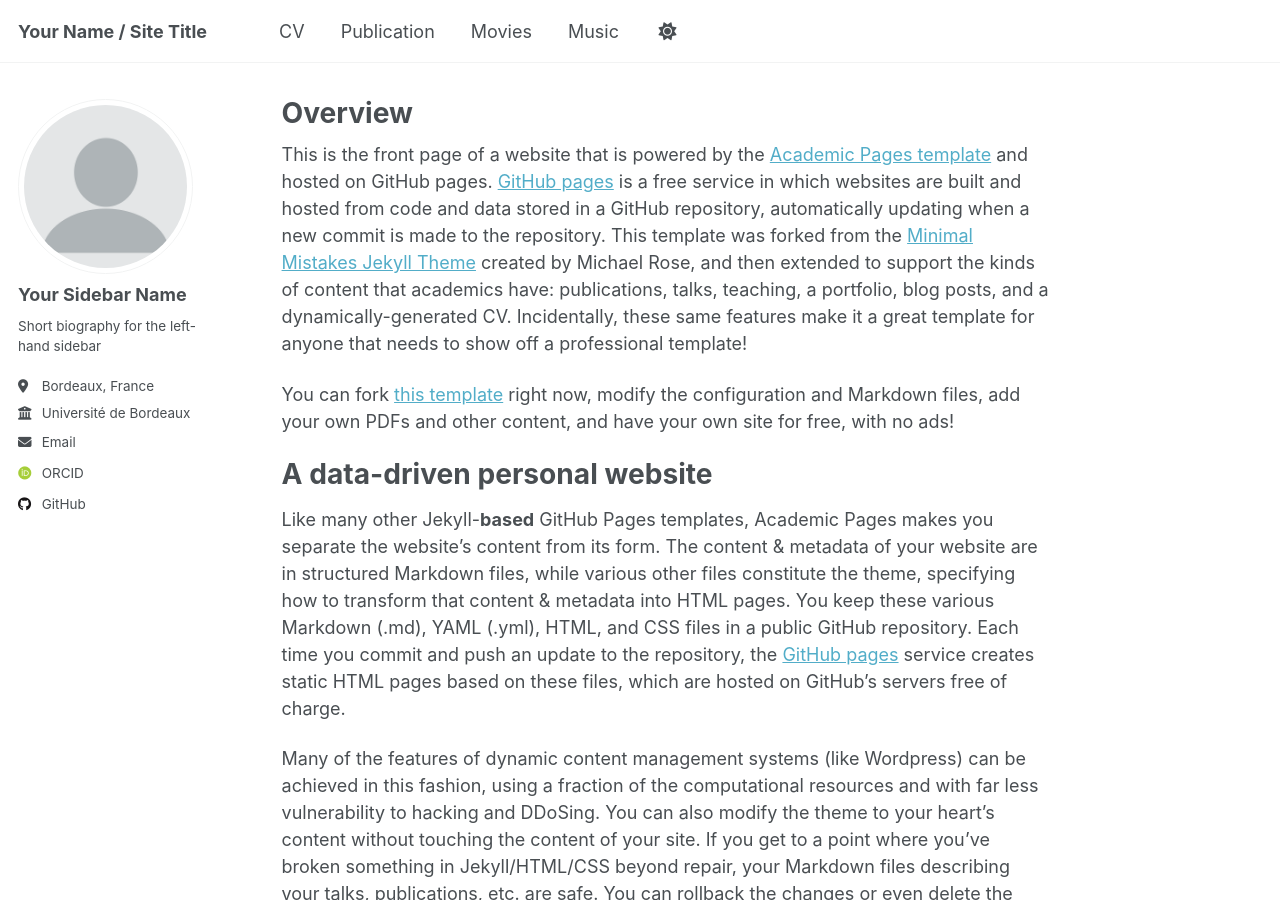
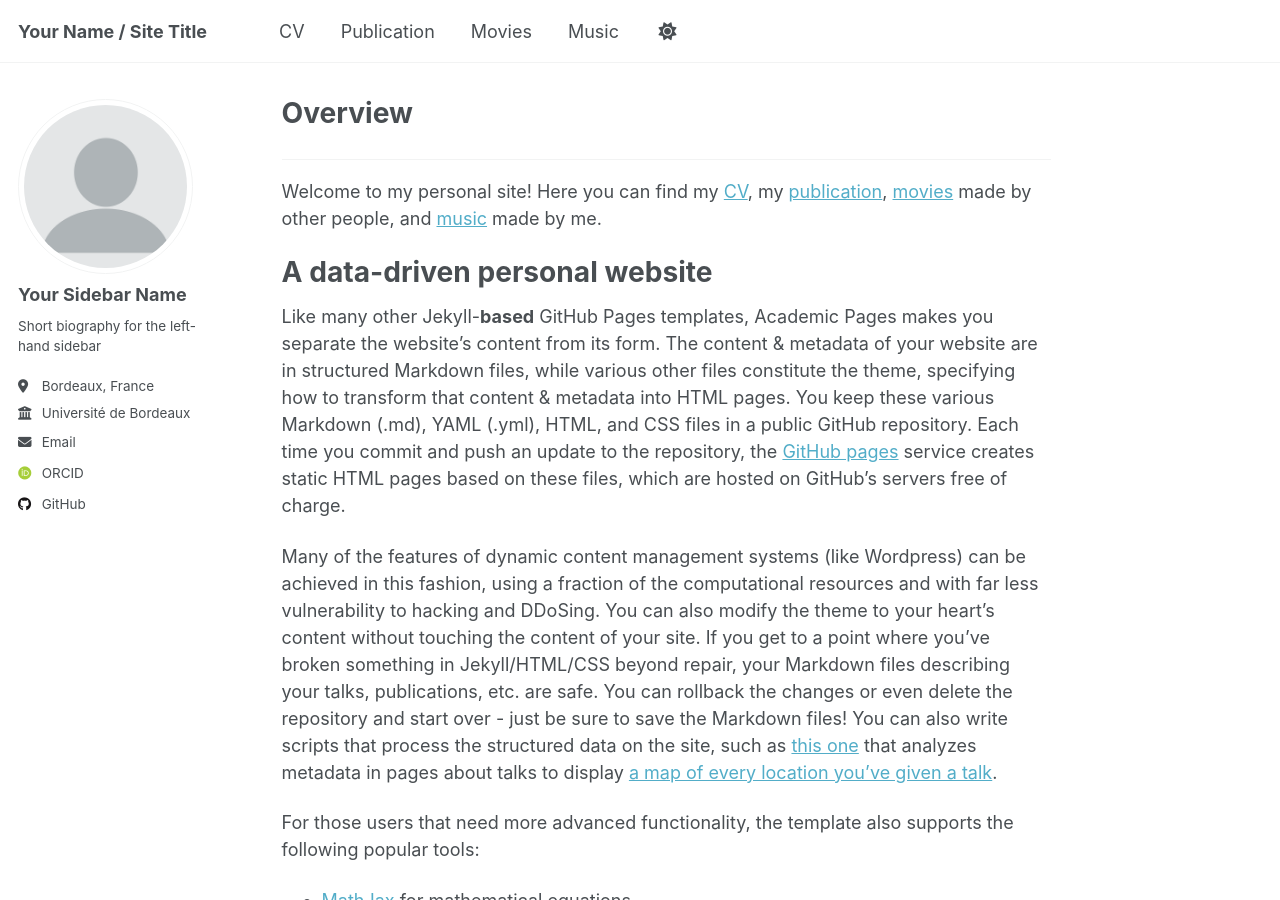
Before and after one commit to TradeMark17/TradeMark17.github.io, a Jekyll site: the page built from _pages/about.md, in a window 1280 px wide and 900 px high. Built offline with Jekyll 4.4.1, drawn with Linux system fonts in a browser that asks for light colours; some web fonts are replaced; a script that is not in the unit is left out.

Commit message:
Update about.md

```diff
--- a/_pages/about.md
+++ b/_pages/about.md
@@ -7,9 +7,9 @@
   - /about.html
 ---
 
-This is the front page of a website that is powered by the [Academic Pages template](https://github.com/academicpages/academicpages.github.io) and hosted on GitHub pages. [GitHub pages](https://pages.github.com) is a free service in which websites are built and hosted from code and data stored in a GitHub repository, automatically updating when a new commit is made to the repository. This template was forked from the [Minimal Mistakes Jekyll Theme](https://mmistakes.github.io/minimal-mistakes/) created by Michael Rose, and then extended to support the kinds of content that academics have: publications, talks, teaching, a portfolio, blog posts, and a dynamically-generated CV. Incidentally, these same features make it a great template for anyone that needs to show off a professional template!
+------
 
- You can fork [this template](https://github.com/academicpages/academicpages.github.io) right now, modify the configuration and Markdown files, add your own PDFs and other content, and have your own site for free, with no ads!
+Welcome to my personal site! Here you can find my [CV](https://trademark17.github.io/cv), my [publication](https://trademark17.github.io/publications), [movies](https://trademark17.github.io/movies) made by other people, and [music](https://trademark17.github.io/music) made by me.
 
 A data-driven personal website
 ======
```
